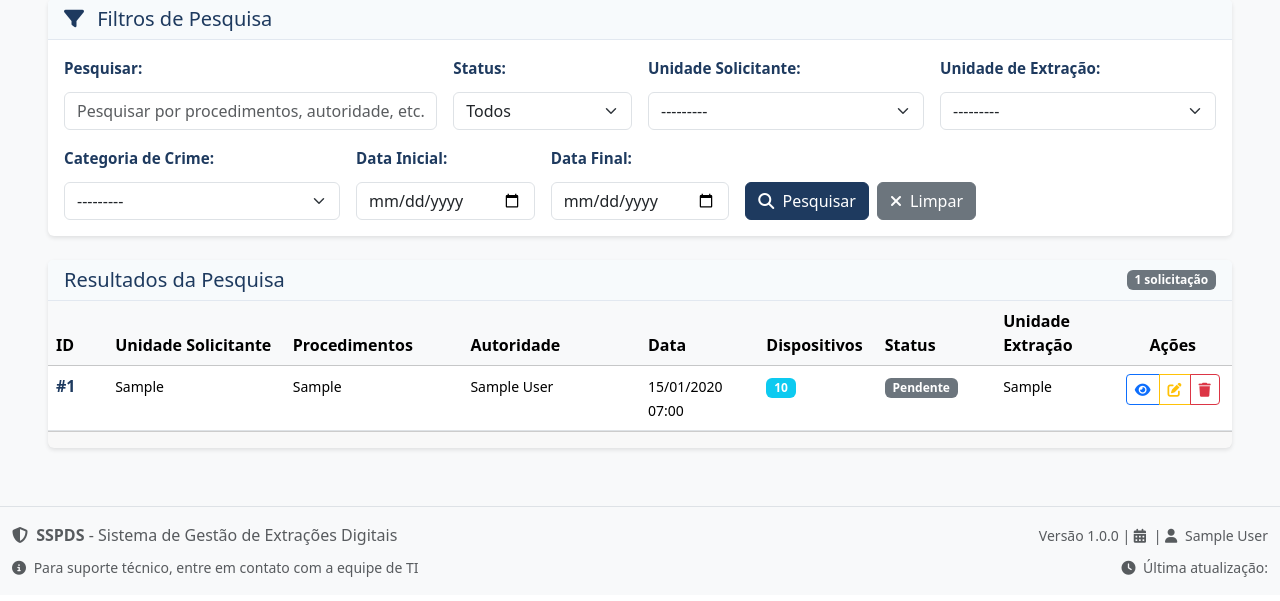
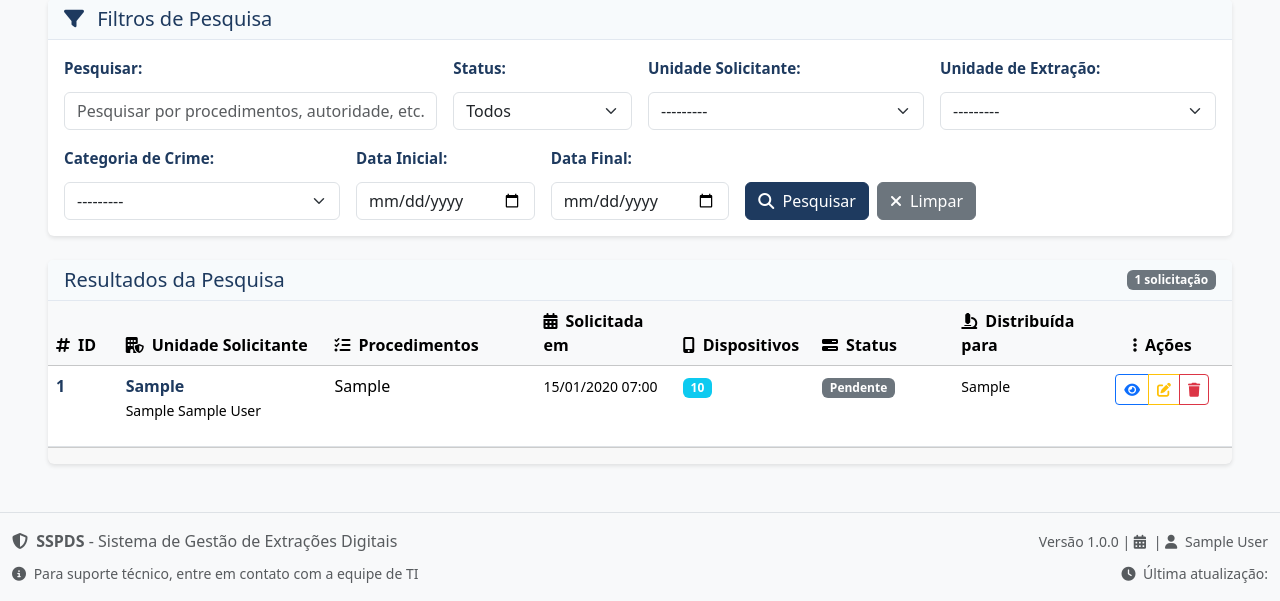
Before and after one commit to leonardofandrade/next, a Django app: page /next/requisitions/ in a window 1280 px wide. Shown: the part 205-806 px from the top of the page. Before the commit the page ends 782 px from the top, so only its background shows below. Run offline with Django 5.2, Linux system fonts and the light colour scheme; a user stored in the database is signed in; tables that the repository leaves empty hold one stand-in row (values such as "Sample post"); some libraries are stand-ins or nearby versions.

Commit message:
feat(templates): update extraction request list with icons and improved layout
- Enhanced the extraction request list table headers by adding Font Awesome icons for better visual clarity.
- Improved the display of requester agency unit and authority information, making it more prominent and user-friendly.
- Adjusted the layout for better readability and consistency across the table.

```diff
--- a/templates/requisitions/extraction_request_list.html
+++ b/templates/requisitions/extraction_request_list.html
@@ -107,32 +107,31 @@
                     <table class="table table-hover mb-0">
                         <thead class="table-light">
                             <tr>
-                                <th width="5%">ID</th>
-                                <th width="15%">Unidade Solicitante</th>
-                                <th width="15%">Procedimentos</th>
-                                <th width="15%">Autoridade</th>
-                                <th width="10%">Data</th>
-                                <th width="10%">Dispositivos</th>
-                                <th width="10%">Status</th>
-                                <th width="10%">Unidade Extração</th>
-                                <th width="10%" class="text-center">Ações</th>
+                                <th width="5%"><i class="fas fa-hashtag me-2"></i>ID</th>
+                                <th width="15%"><i class="fas fa-building-shield me-2"></i>Unidade Solicitante</th>
+                                <th width="15%"><i class="fas fa-list-check me-2"></i>Procedimentos</th>
+                                <th width="10%"><i class="fas fa-calendar-alt me-2"></i>Solicitada em</th>
+                                <th width="10%"><i class="fas fa-mobile-alt me-2"></i>Dispositivos</th>
+                                <th width="10%"><i class="fas fa-bars-progress me-2"></i>Status</th>
+                                <th width="10%"><i class="fas fa-microscope me-2"></i>Distribuída para</th>
+                                <th width="10%" class="text-center"><i class="fas fa-ellipsis-v me-2"></i>Ações</th>
                             </tr>
                         </thead>
                         <tbody>
                             {% for request in page_obj %}
                             <tr>
                                 <td>
-                                    <strong class="text-primary">#{{ request.id }}</strong>
+                                    <strong class="text-primary">{{ request.id }}</strong>
                                 </td>
                                 <td>
-                                    <small>{{ request.requester_agency_unit.acronym|default:"N/A" }}</small>
+                                    <strong class="text-primary">{{ request.requester_agency_unit.acronym|default:"N/A" }}</strong>
+                                    <p><small>{{ request.requester_authority_position.acronym|default:"" }} {{ request.requester_authority_name|default:"" }}</small></p>
+
                                 </td>
                                 <td>
-                                    <small>{{ request.request_procedures|default:"N/A" }}</small>
+                                    {{ request.request_procedures|default:"N/A" }}
                                 </td>
-                                <td>
-                                    <small>{{ request.requester_authority_name|default:"N/A" }}</small>
-                                </td>
+
                                 <td>
                                     <small>{{ request.requested_at|date:"d/m/Y H:i"|default:"N/A" }}</small>
                                 </td>
```
